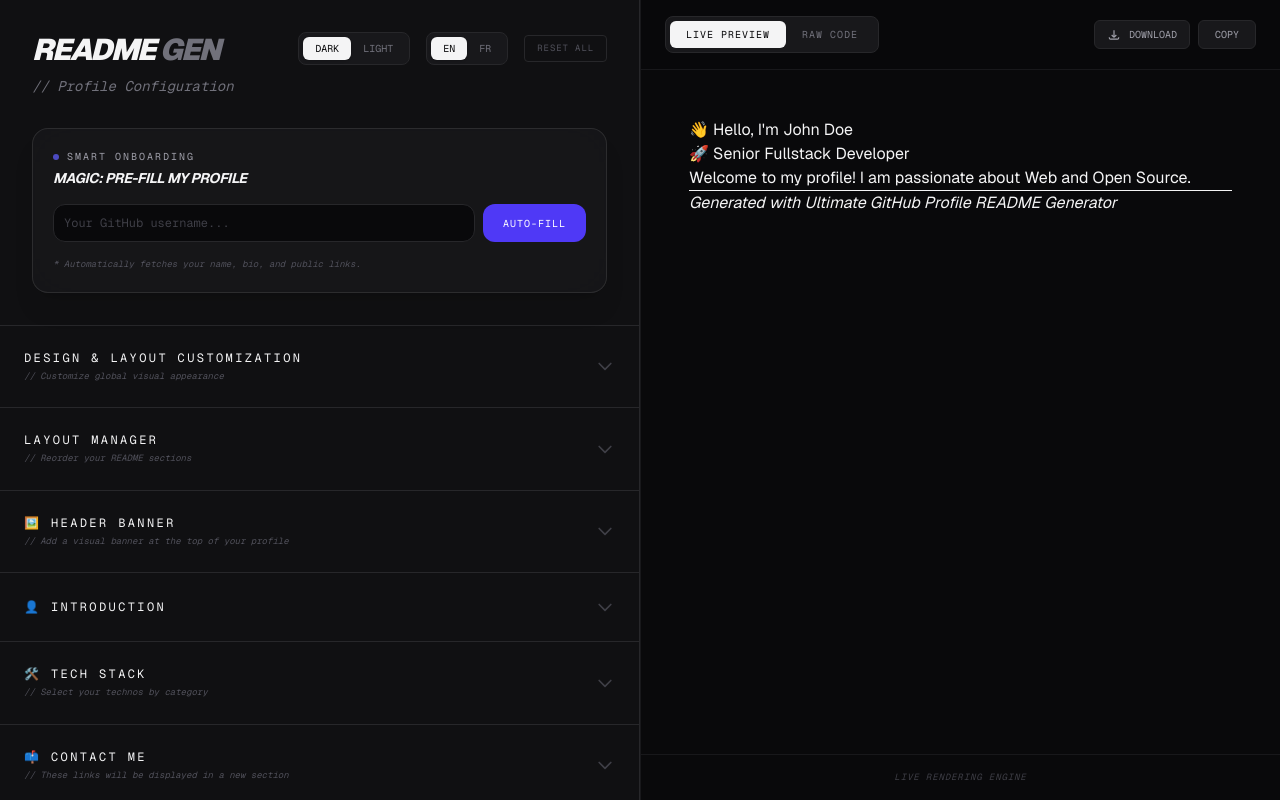
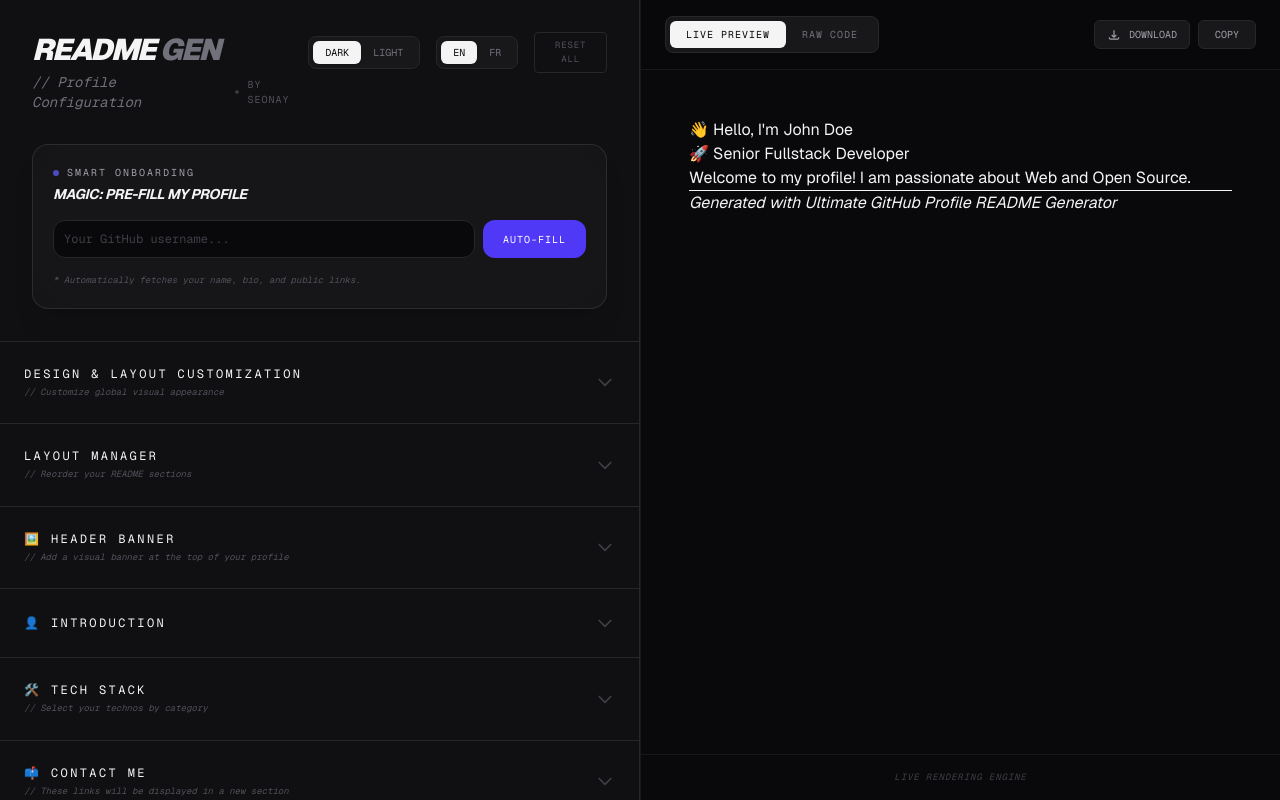
Before and after one commit to D-Seonay/readme-profile-gen, a Next.js app: page / in a window 1280 px wide. Built offline with nearby package versions, Linux system fonts and the light colour scheme.

Commit message:
feat: add developer credit and portfolio link in header

```diff
--- a/app/page.tsx
+++ b/app/page.tsx
@@ -146,7 +146,18 @@ export default function Home() {
             <h1 className="text-3xl font-black italic uppercase tracking-tighter">
               {t.title} <span className={isDark ? 'text-zinc-500' : 'text-zinc-400'}>{t.subtitle}</span>
             </h1>
-            <p className={`${isDark ? 'text-zinc-500' : 'text-zinc-400'} font-mono text-sm mt-2 italic`}>{t.tagline}</p>
+            <div className="flex items-center gap-2 mt-1">
+              <p className={`${isDark ? 'text-zinc-500' : 'text-zinc-400'} font-mono text-sm italic`}>{t.tagline}</p>
+              <span className="text-zinc-700">•</span>
+              <a
+                href="https://matheodelaunay.studio"
+                target="_blank"
+                rel="noopener noreferrer"
+                className={`text-[10px] font-mono uppercase tracking-widest transition-colors ${isDark ? 'text-zinc-600 hover:text-indigo-400' : 'text-zinc-400 hover:text-indigo-600'}`}
+              >
+                by Seonay
+              </a>
+            </div>
           </div>
 
           <div className="flex items-center gap-4">
```
